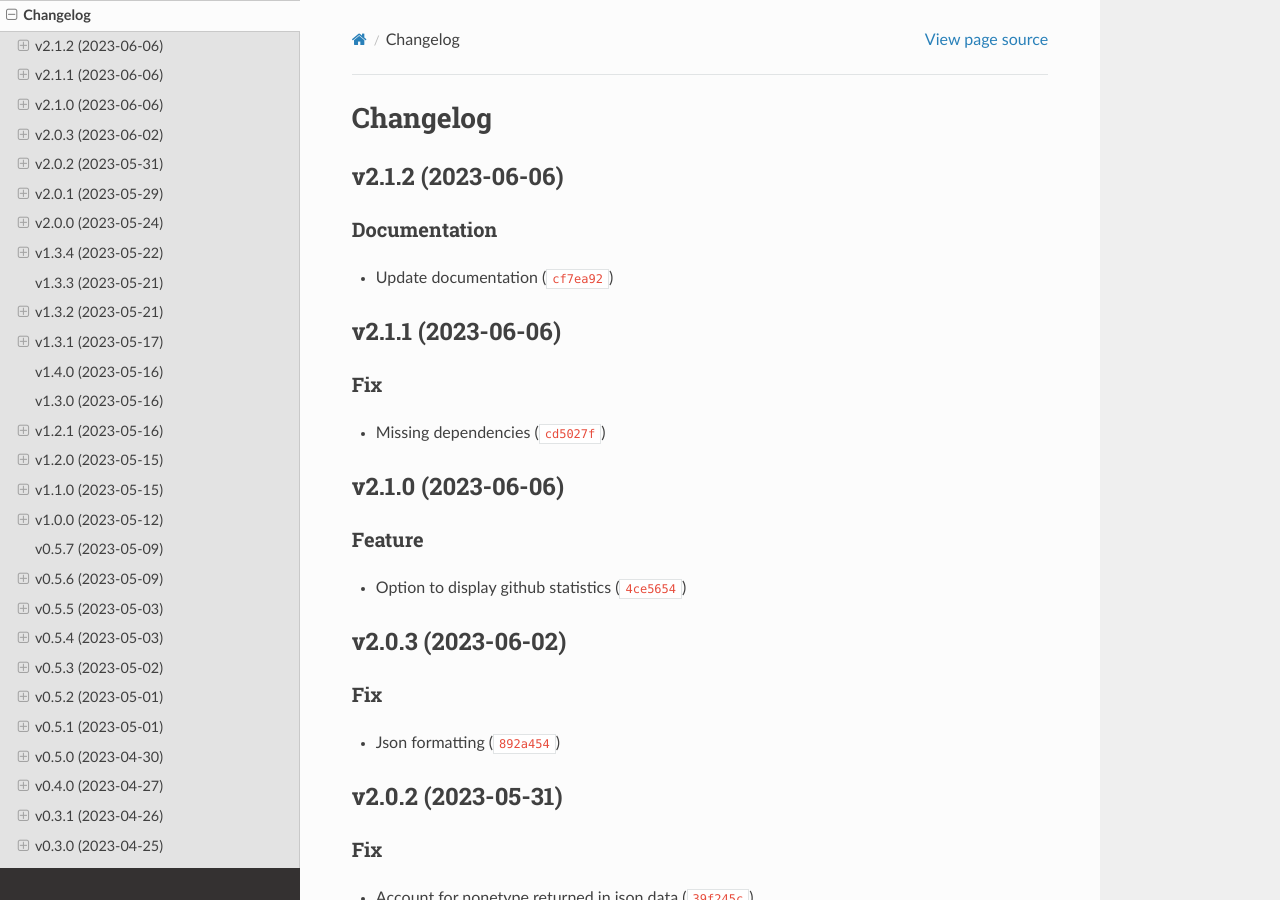
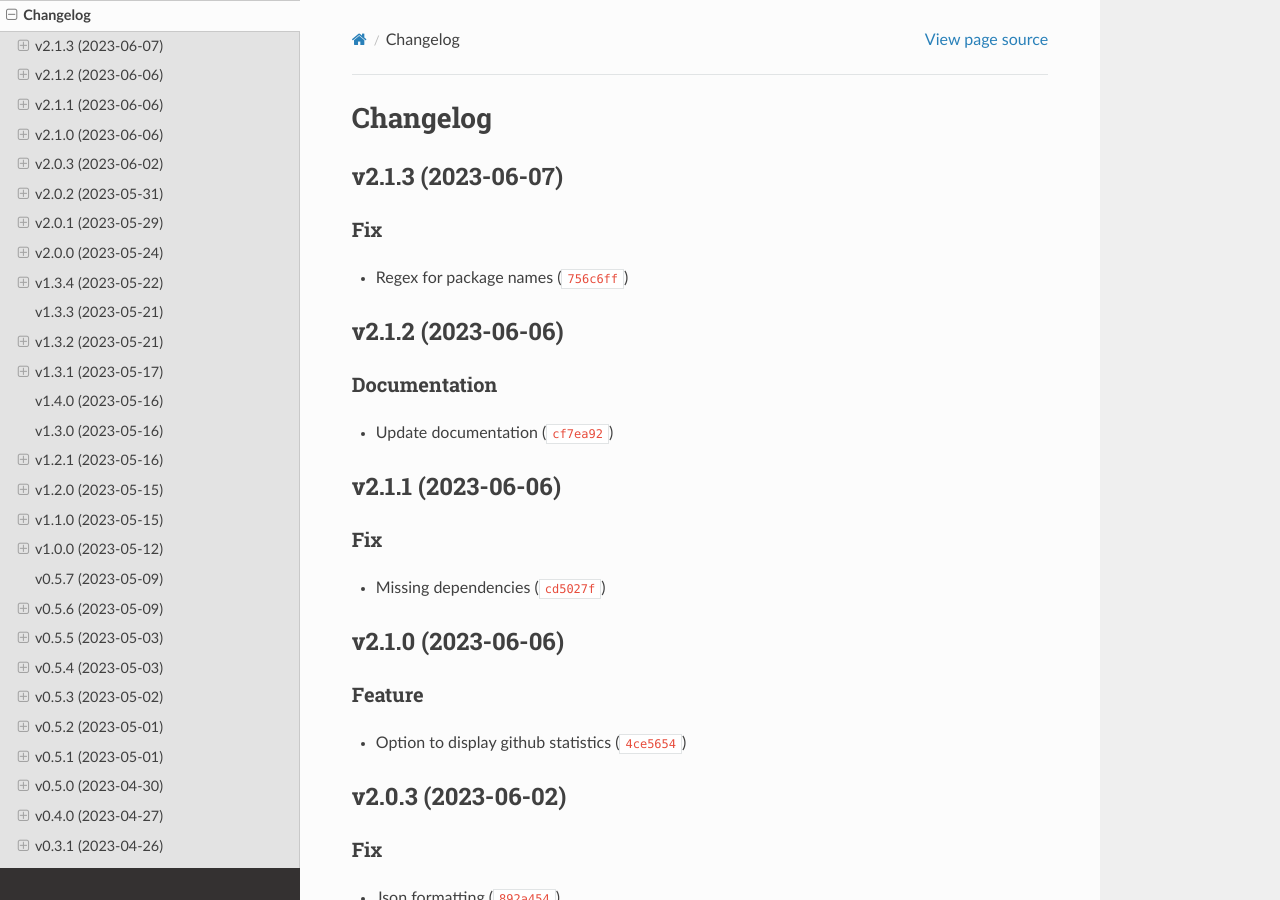
Before and after one commit to Stephen-RA-King/pynamer, a Sphinx documentation site: the page built from docs/changelog.md, in a window 1280 px wide and 900 px high. Built offline with Sphinx 7.4.7 and the Read the Docs theme 2.0.0, drawn with Linux system fonts in a browser that asks for light colours; pages that are not in the unit, such as notebooks, are missing from menus.

Commit message:
chore: bump version

```diff
--- a/CHANGELOG.md
+++ b/CHANGELOG.md
@@ -1,6 +1,10 @@
 # Changelog
 
 <!--next-version-placeholder-->
+
+## v2.1.3 (2023-06-07)
+### Fix
+* Regex for package names ([`756c6ff`](https://github.com/Stephen-RA-King/pynamer/commit/756c6ff297ca872ae3805df0ce25064cd4e518a2))
 
 ## v2.1.2 (2023-06-06)
 ### Documentation
--- a/docs/conf.py
+++ b/docs/conf.py
@@ -7,7 +7,7 @@
 # -- Project information -----------------------------------------------------
 
 project = "pynamer"
-version = "2.1.2"
+version = "2.1.3"
 copyright = "2023, Stephen R A King"
 author = "Stephen R A King"
 
--- a/src/pynamer/__init__.py
+++ b/src/pynamer/__init__.py
@@ -9,7 +9,7 @@ from importlib.resources import files
 import yaml
 
 __title__ = "pynamer"
-__version__ = "2.1.2"
+__version__ = "2.1.3"
 __author__ = "Stephen R A King"
 __description__ = (
     "Utility to find an available package name in the PyPI repository and register it "
```
